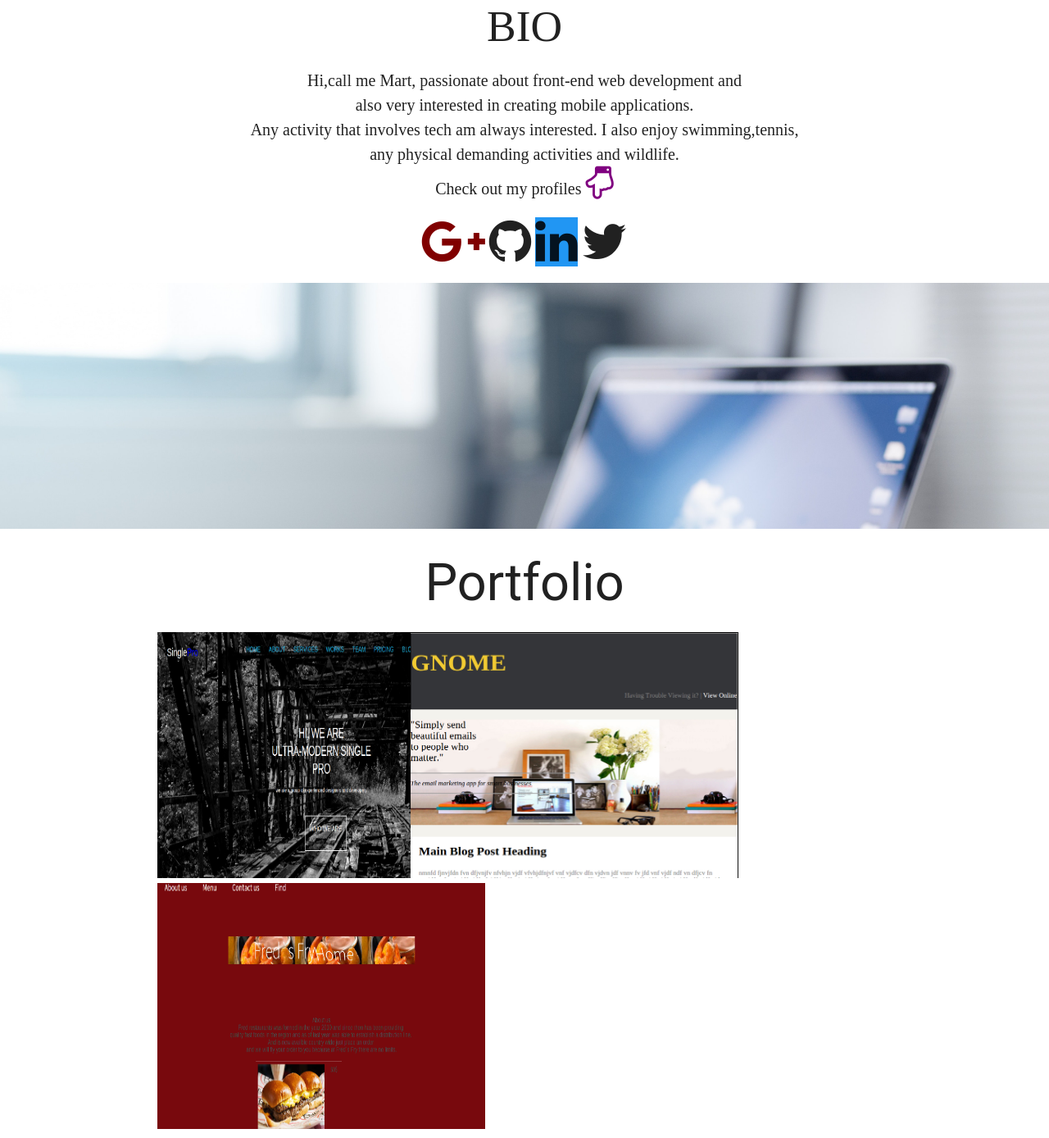
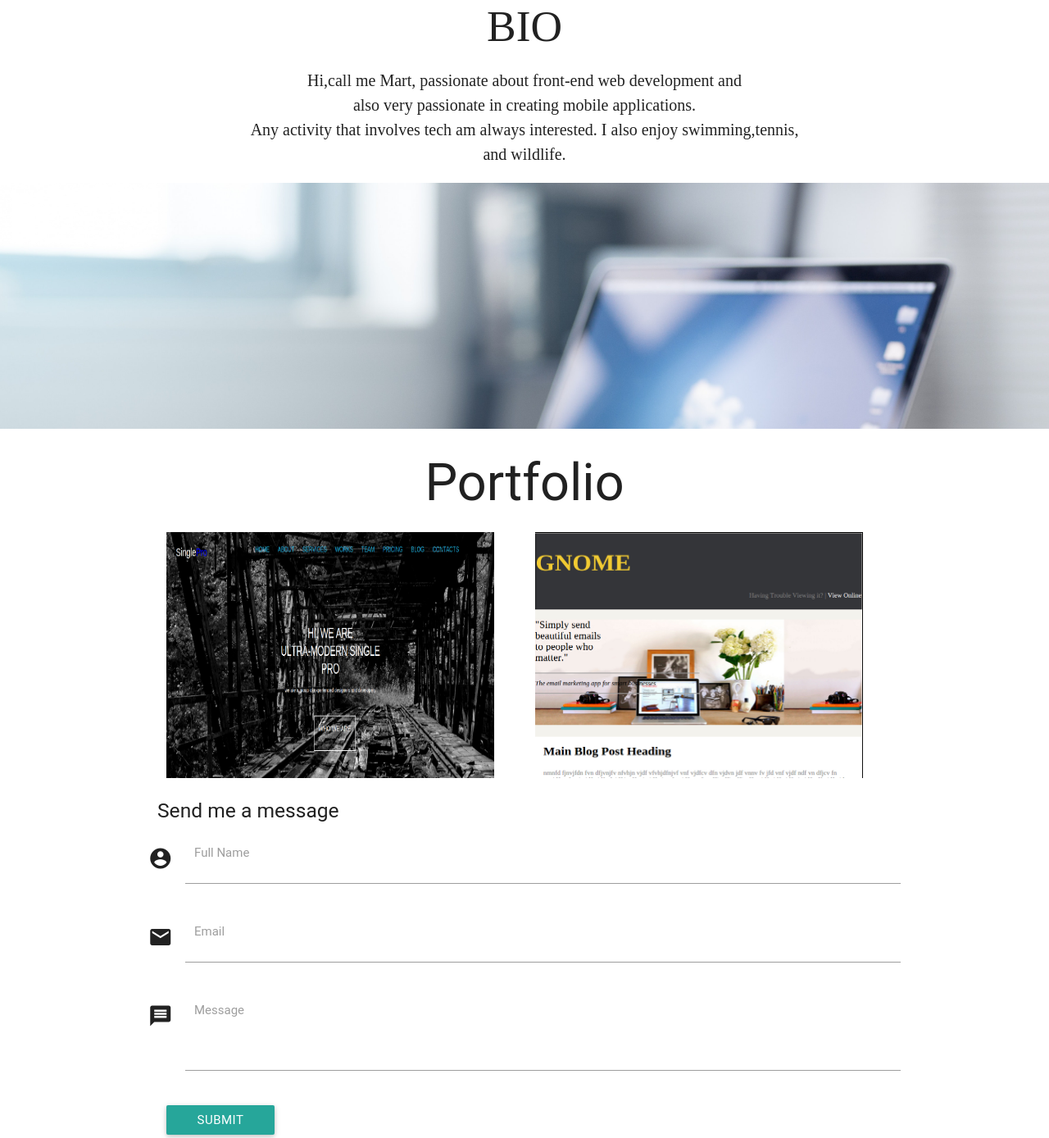
Before and after one commit to martmwangi/martmwangi.github.io, a plain HTML site: page index.html in a window 1280 px wide. Shown: the part 873-2261 px from the top of the page at 82% size. Drawn offline with nearby package versions, Linux system fonts and the light colour scheme; files that its build step writes are made by us from their sources; a script that the page names is missing; a web font is replaced by a local one.

Commit message:
Fixed bug with the portfolio

```diff
--- a/index.html
+++ b/index.html
@@ -39,47 +39,34 @@
                 </div>
         </div>
         <div id="bio">
-            <div id="container">
+            <div class="container">
                 <h2 class="bio-info">BIO</h2>
-            <p class="details">Hi,call me Mart, passionate about front-end web development and<br> also very interested
+            <p class="details">Hi,call me Mart, passionate about front-end web development and<br> also very passionate
                 in creating mobile applications.<br> Any activity that involves tech am always interested. I also enjoy
-                swimming,tennis,<br> any physical demanding activities and wildlife. <br>
-                Check out my profiles <i class="fa fa-hand-o-down fa-2x thumb"></i><br>
-                <p class="linkz">
-                <i class="fa fa-google-plus fa-3x maroon hvr-grow-rotate"><a href="https://plus.google.com/+MartMwangi86"></a></i>
-                    <i class="fa fa-github fa-3x hvr-grow-rotate"><a href="https://github.com/martmwangi"></a></i>
-                    <i class="fa fa-linkedin fa-3x blue hvr-grow-rotate"><a href="https://ke.linkedin.com/pub/martin-kariuki/99/476/108"></a></i>
-                    <i class="fa fa-twitter fa-3x hvr-grow-rotate"><a href="https://www.twitter.com/luthermwangi"></a></i>
+                swimming,tennis,<br> and wildlife. <br>
 
-                </p>
-          </p>
             </div>
         </div>
-    <div id="fuji">
-
+<!--        For the parallax effect-->
+    <div id="fuji"></div>
+<!--        Portfolio section-->
+<div id="portfolio">
+        <h1 class="int">Portfolio</h1>
+    <div class="row">
+        <div class = "container">
+            <div class="col s5">
+                <img src="images/single.png" height="300px" width="400px">
+            </div>
+        </div>
+        <div class="col s2">
+        <div class="container"></div>
+        </div>
+        <div class="col s5 ">
+            <div class="container">
+                <img src="images/gnome.png" height="300px" width="400px">
+            </div>
+         </div>
     </div>
-
-
-<div id="portfolio">
-    <div class="container">
-        <h1 class="int">Portfolio</h1>
-        <div class="row">
-            <div class=" speed col s4">
-                <img src="images/single.png"  height="300px" width="400px">
-
-            </div>
-             <div class="speed col s4 ">
-                 <img src="images/gnome.png"  height="300px" width="400px">
-                </div>
-             <div class="speed col s4">
-                <img src="images/fred.png"  height="300px" width="400px">
-                </div>
-
-
-
-        </div>
-    </div>
-
     </div>
 
     <div id="toole">
```
